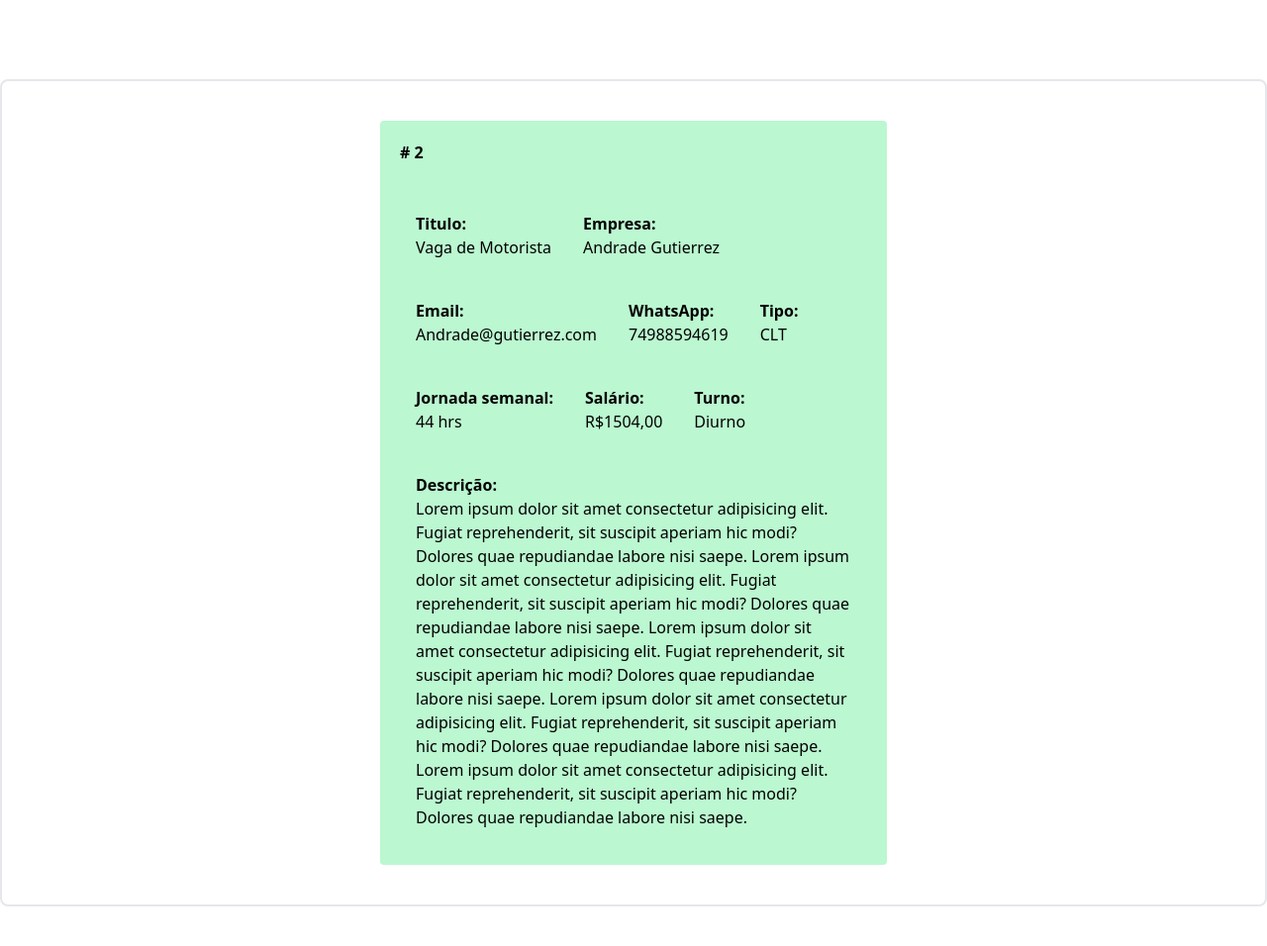
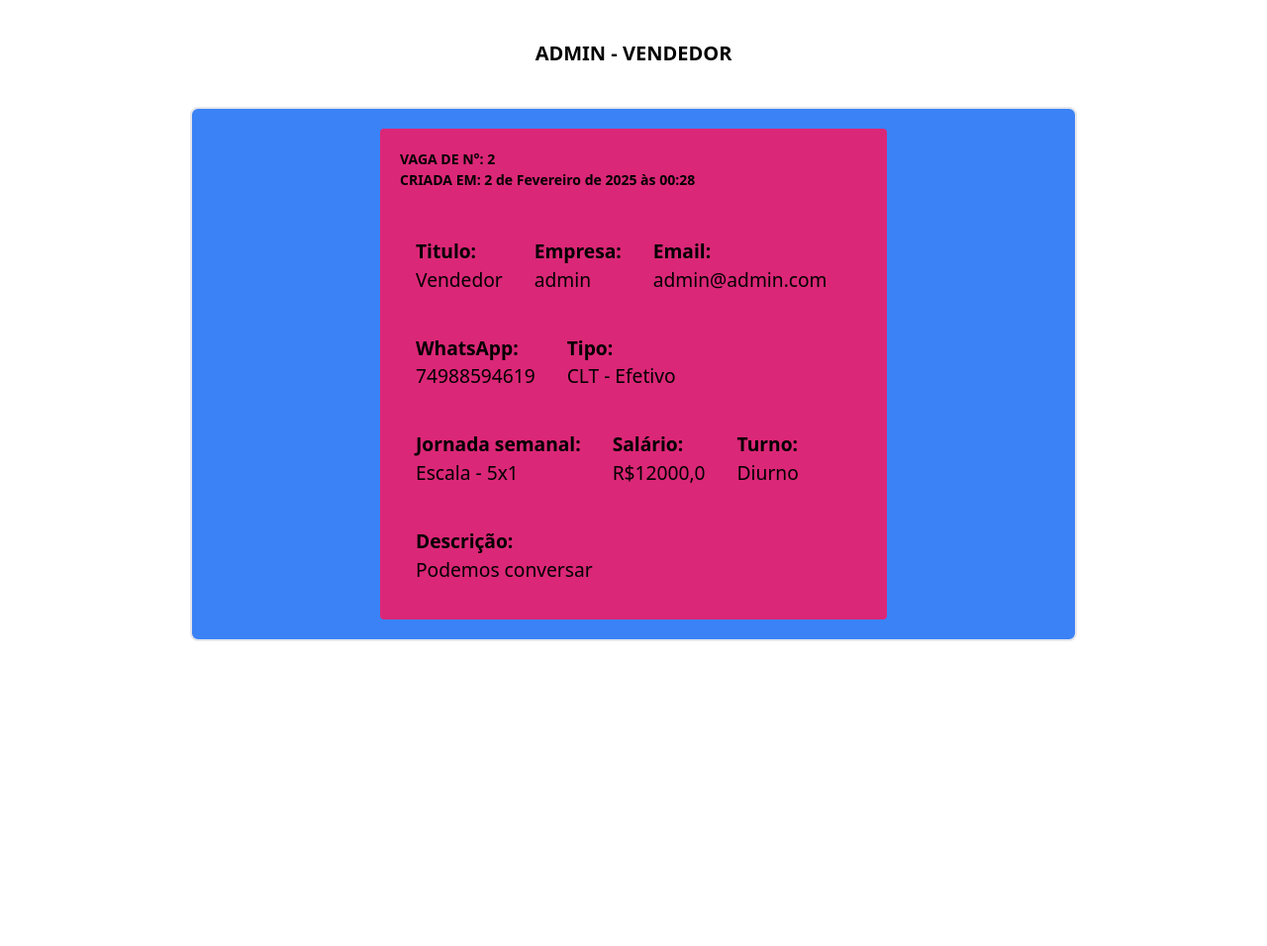
Before and after one commit to caio-nuness/jobsjua, a Django app: page /jobs/view_one_vacancie/2/ in a window 1280 px wide. Shown: the part 80-1036 px from the top of the page at 99% size. After the commit the page ends 728 px from the top, so only its background shows below. Run offline with Django 5.2, Linux system fonts and the light colour scheme; data comes from the database, SQL or seed files in the repository; both versions use the stored data as it was after the commit; parts of the project's set-up code (start-up, migrations or seed data) failed here and were passed over; some libraries are stand-ins or nearby versions.

Commit message:
view vaga unica completa

```diff
--- a/jobs/templates/view_one_vacancie.html
+++ b/jobs/templates/view_one_vacancie.html
@@ -1,74 +1,70 @@
 {% extends "jobs/base.html" %}
 
-{% block title %} detalhes da vaga: {{ id_vacancie }}{% endblock %}
+{% block title-page %}
+  {{vacancie.enterprise|upper}} - {{ vacancie|upper }}
+{% endblock title-page %}
 
 {% block main %}
-<div class=" w-[40vw] h-auto bg-green-200 rounded flex flex-col p-5">
 
-    <strong># {{ id_vacancie }}</strong> <br>
+  <div class="
+    w-[90vw] h-auto bg-green-200 rounded flex flex-col p-5
+    md:w-[50vw] md:bg-pink-200
+    lg:w-[40vw] lg:bg-pink-600
+  ">
 
-    <ul class="flex flex-wrap">
-      <li class="mt-2 p-4">
+    <strong class="text-[14px] text-black-900">VAGA DE N°: {{vacancie.id}}</strong>
+    <strong class="text-[14px] text-black-900" >CRIADA EM: {{ vacancie.create_at }}</strong> <br>
+
+    <ul class="flex flex-wrap text-[1.2rem]">
+      <li class=" mt-2 p-4">
         <strong >Titulo:</strong>
-        <p>Vaga de Motorista</p>
+        <p>{{vacancie.title}}</p>
       </li>
 
       <li class="mt-2 p-4">
         <strong>Empresa:</strong>
-        <p>Andrade Gutierrez</p>
+        <p>{{vacancie.enterprise}}</p>
       </li>
 
       <li class="mt-2 p-4">
         <strong>Email:</strong>
-        <p>Andrade@gutierrez.com</p>
+        <p>{{vacancie.email}}</p>
       </li>
 
       <li class="mt-2 p-4">
         <strong>WhatsApp:</strong>
-        <p>74988594619</p>
+        <p>{{vacancie.whatsapp}}</p>
       </li>
 
       <li class="mt-2 p-4">
         <strong>Tipo:</strong>
-        <p>CLT</p>
+        <p>{{vacancie.modality}}</p>
       </li>
 
       <li class="mt-2 p-4">
         <strong>Jornada semanal:</strong>
-        <p>44 hrs</p>
+        <p>{{vacancie.weekly_journey}}</p>
       </li>
 
 
        <li class="mt-2 p-4">
         <strong>Salário:</strong>
-        <p>R$1504,00</p>
+        <p>R${{vacancie.wage}}</p>
       </li>
 
       <li class="mt-2 p-4">
         <strong>Turno:</strong>
-        <p>Diurno</p>
+        <p>{{vacancie.work_shift}}</p>
       </li>
 
       <li class="mt-2 p-4">
         <strong>Descrição:</strong>
         <p >
-          Lorem ipsum dolor sit amet consectetur adipisicing elit.
-          Fugiat reprehenderit, sit suscipit aperiam hic modi? Dolores
-          quae repudiandae labore nisi saepe.
-          Lorem ipsum dolor sit amet consectetur adipisicing elit.
-          Fugiat reprehenderit, sit suscipit aperiam hic modi? Dolores
-          quae repudiandae labore nisi saepe.
-          Lorem ipsum dolor sit amet consectetur adipisicing elit.
-          Fugiat reprehenderit, sit suscipit aperiam hic modi? Dolores
-          quae repudiandae labore nisi saepe.
-          Lorem ipsum dolor sit amet consectetur adipisicing elit.
-          Fugiat reprehenderit, sit suscipit aperiam hic modi? Dolores
-          quae repudiandae labore nisi saepe.
-          Lorem ipsum dolor sit amet consectetur adipisicing elit.
-          Fugiat reprehenderit, sit suscipit aperiam hic modi? Dolores
-          quae repudiandae labore nisi saepe.
+          {{ vacancie.description }}
         </p>
       </li>
     </ul>
   </div>
+
+
 {% endblock main %}
--- a/jobs/urls.py
+++ b/jobs/urls.py
@@ -3,5 +3,5 @@
 
 urlpatterns = [
     path('view_vacancies/', views.view_vacancies, name='view_vacancies'),
-    path('view_one_vacancie/<int:id_vacancie>/', views.view_one_vacancie, name='view_one_vacancie'),
+    path('view_one_vacancie/<int:id>/', views.view_one_vacancie, name='view_one_vacancie'),
 ]
--- a/jobs/views.py
+++ b/jobs/views.py
@@ -6,18 +6,30 @@
 def view_vacancies(request):
 
   vacancie = Vacancie.objects.all()
+
   context = { 'vacancie': vacancie }
-
+  # coloca o id do item que eu cliquei
   return render(request, template_name="view_vacancies.html", context=context)
 
-def view_one_vacancie(request, id_vacancie):
+def view_one_vacancie(request, id):
 
-  one_vacancie = Vacancie.objects.all()
+  vacancie = Vacancie.objects.get(id=id)
 
-  context = {
-    'id_vacancie': id_vacancie,
-    'one_vacancie': one_vacancie
-  }
+  title =  vacancie.title
+  enterprise = vacancie.enterprise
+  email = vacancie.email
+  whatsapp = vacancie.whatsapp
+  wage = vacancie.wage
+  modality = vacancie.modality
+  jorney = vacancie.weekly_journey
+  work_shift = vacancie.work_shift
+  state = vacancie.state
+  description = vacancie.description
+  criado= vacancie.create_at
+
+  print(f'{title} - {enterprise} - {email} - {whatsapp} - {wage} - {modality} - {jorney} - {work_shift} - {state} - {description}- {criado}')
+
+  context = {'vacancie': vacancie}
 
   return render(request, template_name='view_one_vacancie.html', context=context)
 
--- a/secret/templates/platform.html
+++ b/secret/templates/platform.html
@@ -21,6 +21,7 @@
         <strong>Turno: </strong> {{ item.work_shift }} <br>
         <strong>Descrição: </strong>
         <p> {{ item.description|truncatewords:20 }} </p>
+        {{item.id}}
       </a>
     {% endfor %}
 
--- a/templates/jobs/base.html
+++ b/templates/jobs/base.html
@@ -51,7 +51,10 @@
       </h3>
 
       <!-- ========== CONTEUDO PRINCIPAL ========== -->
-      <main class=" py-10 rounded-lg border-solid border-2 border-black-100 container flex flex-wrap items-center justify-center w-[100vw] h-auto">
+      <main class=" py-5 rounded-lg border-solid border-2 border-black-100 container flex flex-wrap flex-col-reverse   items-center justify-center w-[90vw] h-auto
+        md:bg-red-500
+        lg:bg-blue-500 lg:flex-row-reverse lg:w-[70vw]
+      ">
         {% block main %}{% endblock main %}
       </main>
 
```
Also changed, not shown: jobs/templates/view_vacancies.html (+7 -2 lines), secret/views.py (+42 -43 lines), README.md, db.sqlite3.
